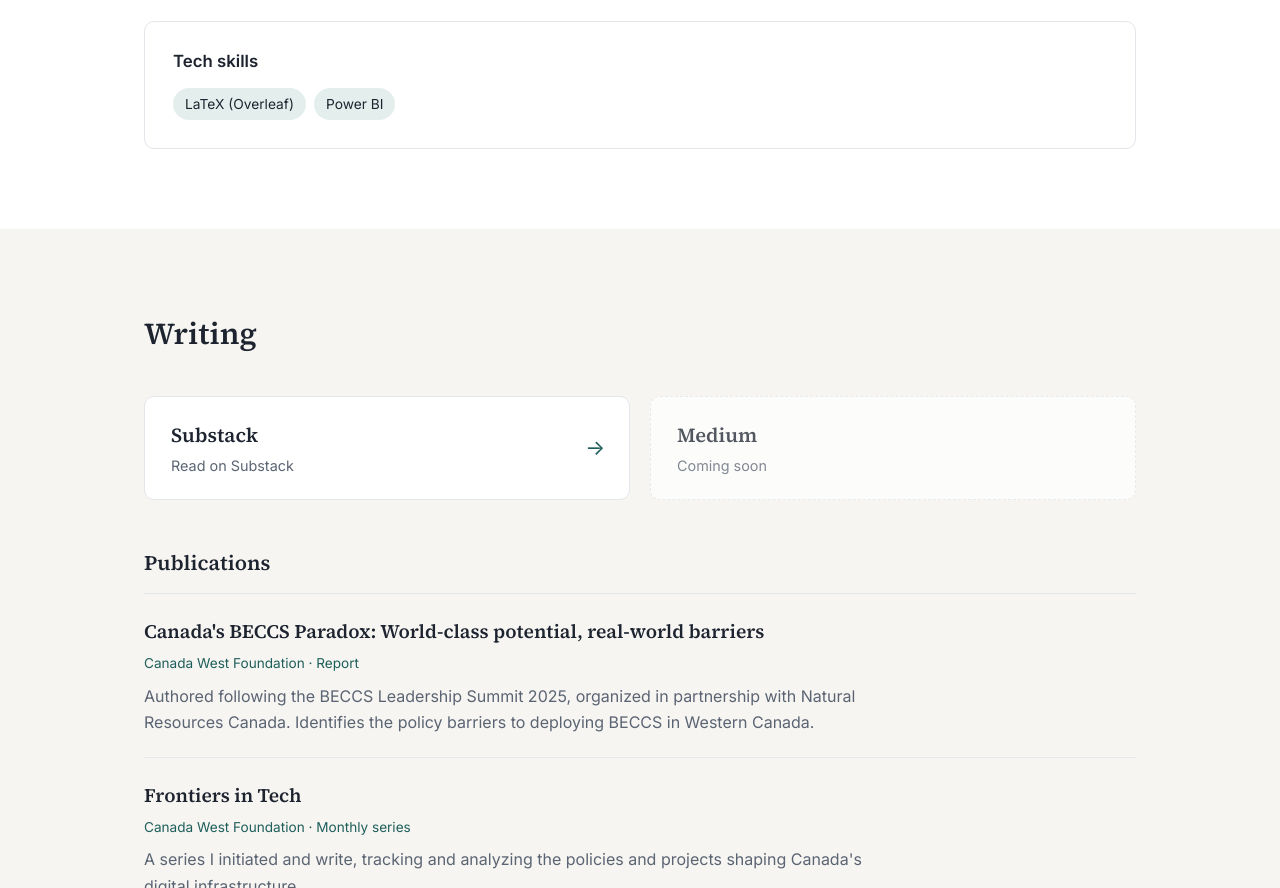
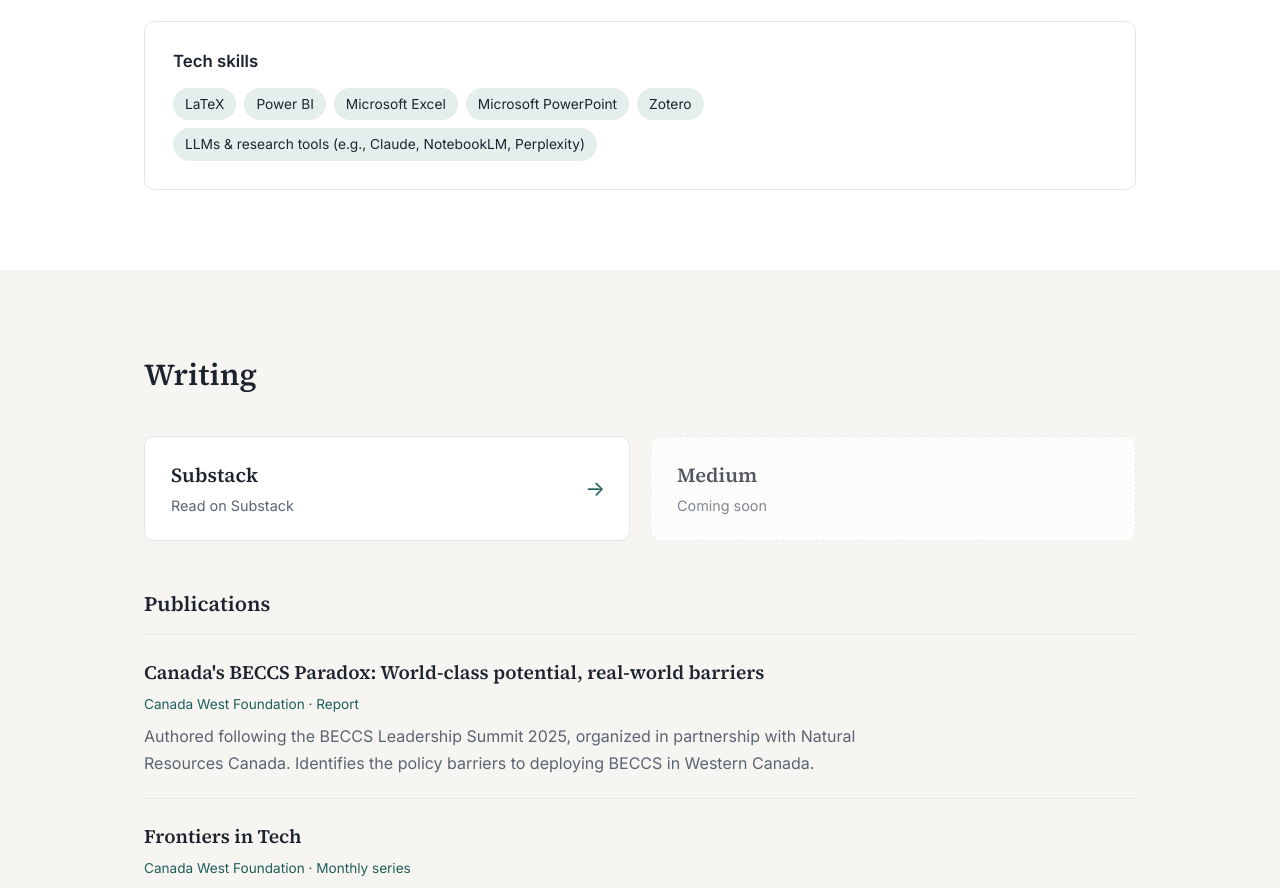
Before and after one commit to Margi-Pandya/margi-pandya.github.io, a plain HTML site: page index.html in a window 1280 px wide. Shown: the part 4079-4967 px from the top of the page. Drawn offline with Linux system fonts and the light colour scheme.

Commit message:
Update Tech skills
Co-Authored-By: Claude Opus 5.5 <noreply@anthropic.com>
Claude-Session: https://claude.ai/code/session_012bLLRK8u5tT6BPUSZEUem6

```diff
--- a/index.html
+++ b/index.html
@@ -264,8 +264,12 @@
           <div class="card skill-group wide">
             <h3>Tech skills</h3>
             <ul class="chips">
-              <li>LaTeX (Overleaf)</li>
+              <li>LaTeX</li>
               <li>Power BI</li>
+              <li>Microsoft Excel</li>
+              <li>Microsoft PowerPoint</li>
+              <li>Zotero</li>
+              <li>LLMs &amp; research tools (e.g., Claude, NotebookLM, Perplexity)</li>
             </ul>
           </div>
         </div>
```
